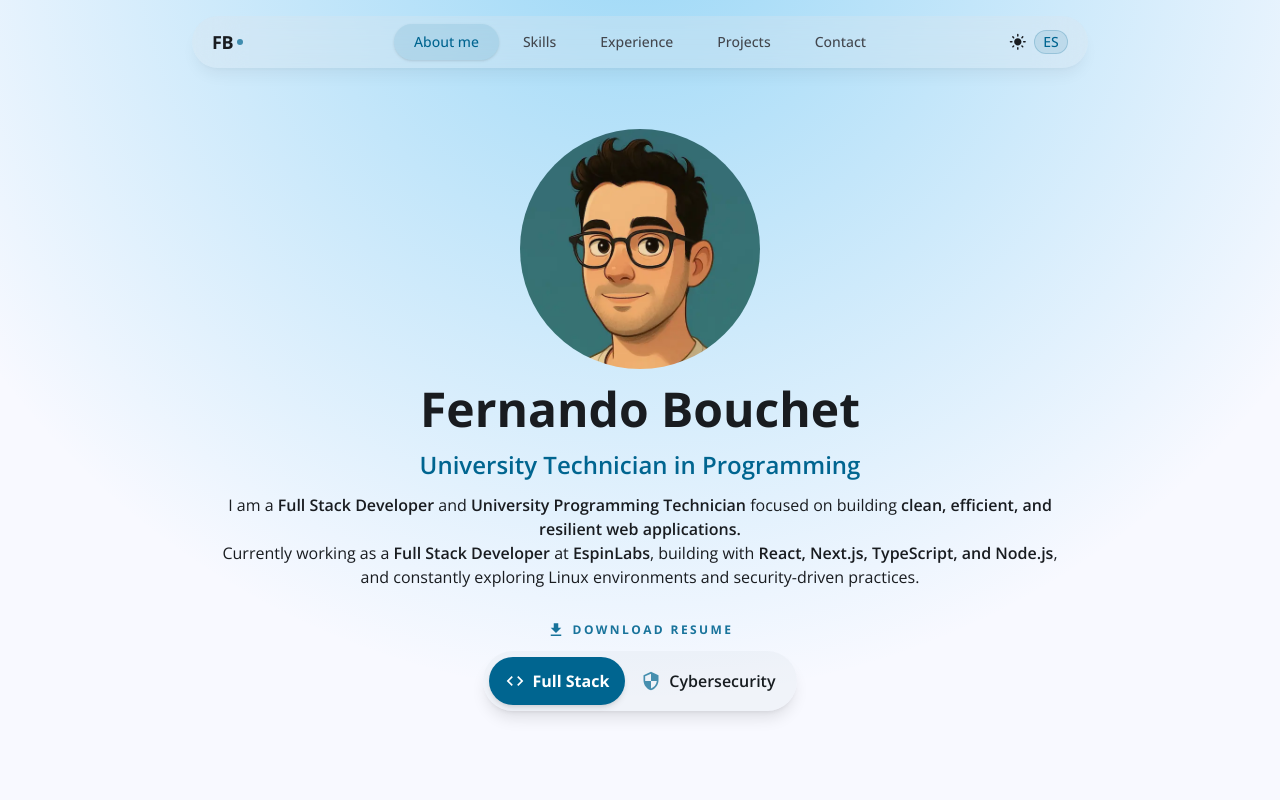
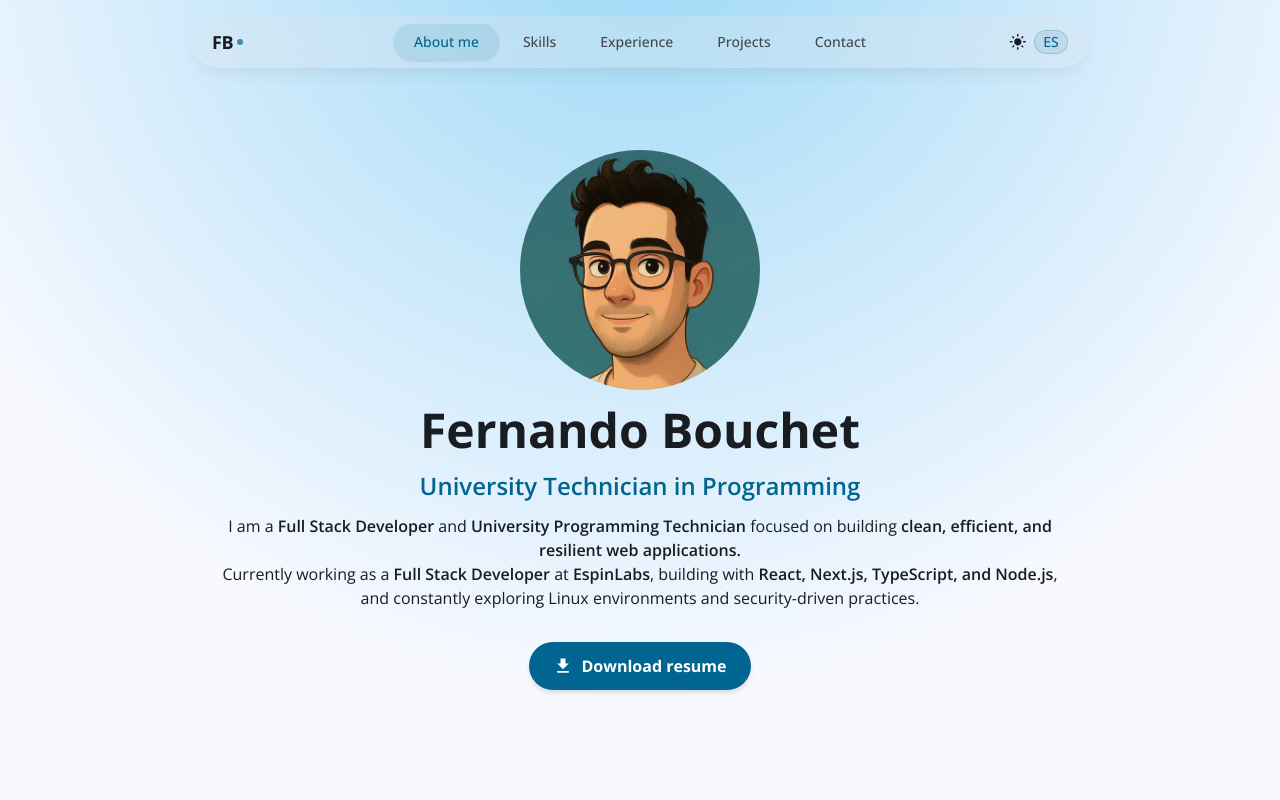
Before and after one commit to fernandobouchet/fernandobouchet.github.io, a Next.js app: page / in a window 1280 px wide. Shown: the top 800 px of the page. Built offline with nearby package versions, Linux system fonts and the light colour scheme.

Commit message:
feat: simplify cv button

```diff
--- a/components/about/get-resume-button.tsx
+++ b/components/about/get-resume-button.tsx
@@ -2,7 +2,7 @@
 
 import { LanguageContext } from "@/context/language-context";
 import { useContext } from "react";
-import { MdCode, MdSecurity, MdFileDownload } from "react-icons/md";
+import { MdFileDownload } from "react-icons/md";
 
 const RESUME_BASE_URL = "https://drive.usercontent.google.com/u/0/uc?id=";
 
@@ -10,50 +10,22 @@ const GetResumeButton = () => {
   const { texts } = useContext(LanguageContext);
 
   return (
-    <div className="flex flex-col items-center gap-3 mt-4 w-full max-w-md mx-auto z-10 relative font-sans">
-      <div className="flex items-center gap-2 text-primary/90 animate-fade-in">
-        <MdFileDownload className="text-lg" />
-        <span className="text-xs uppercase tracking-[0.2em] font-bold">
-          {texts.about.resumeButton}
-        </span>
-      </div>
-
-      <div
-        className="flex w-full p-1.5 rounded-full shadow-lg backdrop-blur-md
-                   bg-secondary/30"
-      >
+    <div className="flex justify-center mt-4 w-full z-10 relative font-sans">
       <a
         href={`${RESUME_BASE_URL}${texts.about.resumeLinkSoftwareId}&export=download`}
         target="_blank"
         rel="noopener noreferrer"
         className="
-            flex-1 flex items-center justify-center gap-2 px-4 py-3 rounded-full
+          inline-flex items-center justify-center gap-2 px-6 py-3 rounded-full
           bg-primary text-primary-foreground shadow-md
           transition-opacity duration-300 hover:opacity-90
         "
       >
-          <MdCode className="text-xl" />
+        <MdFileDownload className="text-xl" />
         <span className="font-bold text-sm sm:text-base whitespace-nowrap">
-            {texts.about.resumeSoftwareLabel}
+          {texts.about.resumeButton}
         </span>
       </a>
-
-        <a
-          href={`${RESUME_BASE_URL}${texts.about.resumeLinkCybersecurityId}&export=download`}
-          target="_blank"
-          rel="noopener noreferrer"
-          className="
-            flex-1 flex items-center justify-center gap-2 px-4 py-3 rounded-full
-            font-semibold text-sm sm:text-base whitespace-nowrap
-            text-secondary-foreground
-            transition-colors duration-300 group
-            hover:text-primary hover:bg-primary/5
-          "
-        >
-          <MdSecurity className="text-xl text-primary/70 group-hover:text-primary transition-colors" />
-          <span>{texts.about.resumeCybersecurityLabel}</span>
-        </a>
-      </div>
     </div>
   );
 };
--- a/locales/en.json
+++ b/locales/en.json
@@ -32,10 +32,7 @@
     "span6": "React, Next.js, TypeScript, and Node.js",
     "p8": ", and constantly exploring Linux environments and security-driven practices.",
     "resumeButton": "Download resume",
-    "resumeSoftwareLabel": "Full Stack",
-    "resumeLinkSoftwareId": "1U6ObryGK9yXwLtXGHUxjpji0cY1MPwar",
-    "resumeCybersecurityLabel": "Cybersecurity",
-    "resumeLinkCybersecurityId": "126qPr2ZF6w1EkNP1txH8A2c8fYAlATv6"
+    "resumeLinkSoftwareId": "1U6ObryGK9yXwLtXGHUxjpji0cY1MPwar"
   },
   "skills": {
     "title": "Technical Skills",
--- a/locales/es.json
+++ b/locales/es.json
@@ -32,10 +32,7 @@
     "span6": "React, Next.js, TypeScript y Node.js",
     "p8": ", y explorando constantemente entornos Linux y prácticas orientadas a la seguridad.",
     "resumeButton": "Descargar CV",
-    "resumeSoftwareLabel": "Full Stack",
-    "resumeLinkSoftwareId": "1LlCYRFeAQ5b2uRnIuw4_nVFK9MMpEwCV",
-    "resumeCybersecurityLabel": "Ciberseguridad",
-    "resumeLinkCybersecurityId": "1DInv_NNgDbVaH1AsDd9z6GwWS0M-nZYW"
+    "resumeLinkSoftwareId": "1LlCYRFeAQ5b2uRnIuw4_nVFK9MMpEwCV"
   },
   "skills": {
     "title": "Habilidades Técnicas",
```
Lines whose indentation alone changed are shown as unchanged.
